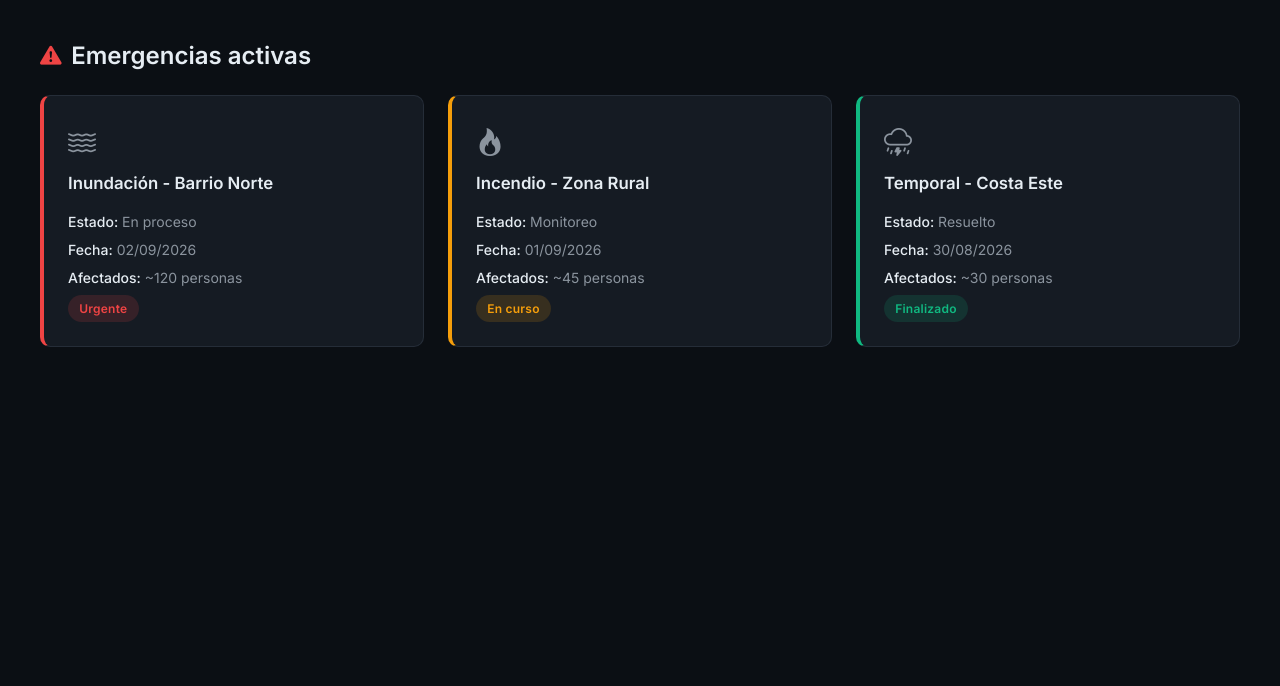
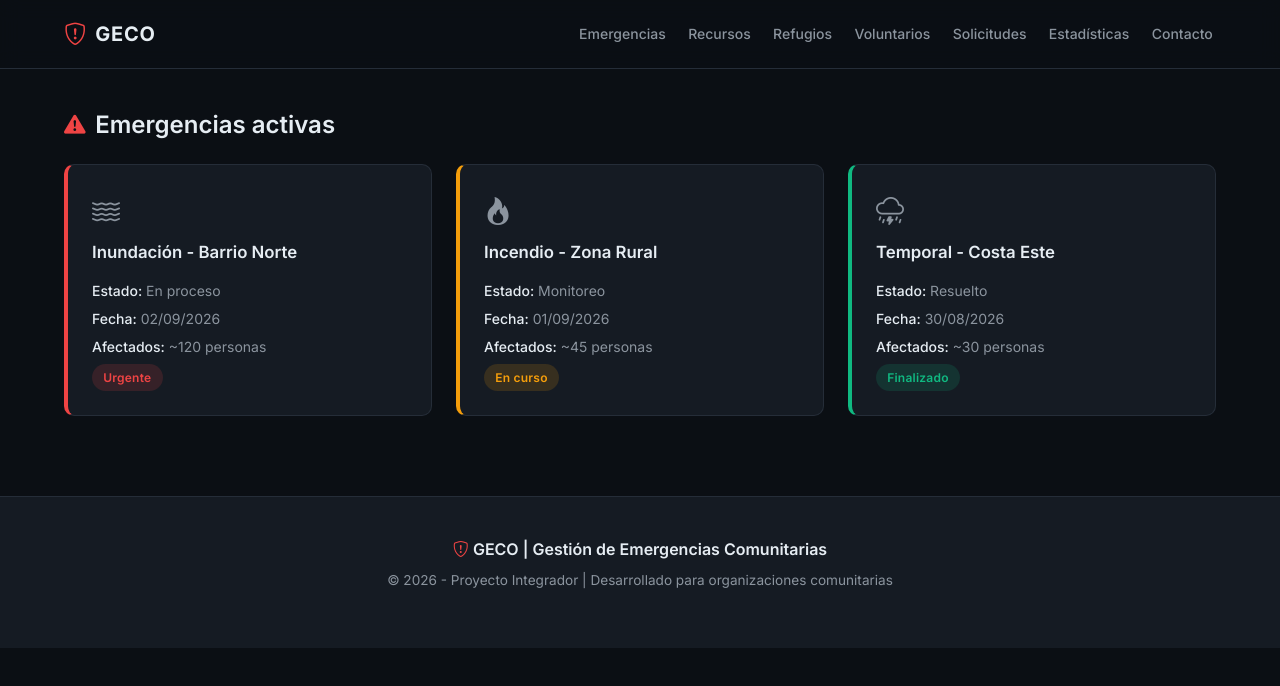
Before and after one commit to conty-111/geco-frontend, a React (Vite) app: page / in a window 1280 px wide. Shown: the top 686 px of the page. Built offline with nearby package versions, Linux system fonts and the light colour scheme.

Commit message:
feat: agrega componentes de layout Navbar y Footer

```diff
--- a/src/App.jsx
+++ b/src/App.jsx
@@ -1,10 +1,15 @@
+import Navbar from "./components/layout/Navbar";
+import Footer from "./components/layout/Footer";
 import Tarjeta from "./components/ui/Tarjeta";
 import TituloSeccion from "./components/ui/TituloSeccion";
 import { emergencias } from "./data/emergencias";
 
 export default function App() {
   return (
-    <main style={{ padding: "2.5rem" }}>
+    <>
+      <Navbar />
+
+      <main style={{ maxWidth: "1200px", margin: "0 auto", padding: "2.5rem 1.5rem" }}>
         <TituloSeccion icono="bi-exclamation-triangle-fill" texto="Emergencias activas" />
 
         <div className="grilla-tarjetas">
@@ -20,5 +25,8 @@ export default function App() {
           ))}
         </div>
       </main>
+
+      <Footer />
+    </>
   );
 }
--- /dev/null
+++ b/src/components/layout/Footer.jsx
@@ -0,0 +1,14 @@
+export default function Footer() {
+  return (
+    <footer className="footer-geco">
+      <div className="footer-contenido">
+        <p className="footer-titulo">
+          <i className="bi bi-shield-exclamation"></i> GECO | Gestión de Emergencias Comunitarias
+        </p>
+        <p className="footer-texto">
+          © 2026 - Proyecto Integrador | Desarrollado para organizaciones comunitarias
+        </p>
+      </div>
+    </footer>
+  );
+}
--- /dev/null
+++ b/src/components/layout/Navbar.jsx
@@ -0,0 +1,32 @@
+const enlaces = [
+  { href: "#emergencias", texto: "Emergencias" },
+  { href: "#recursos", texto: "Recursos" },
+  { href: "#refugios", texto: "Refugios" },
+  { href: "#voluntarios", texto: "Voluntarios" },
+  { href: "#solicitudes", texto: "Solicitudes" },
+  { href: "#estadisticas", texto: "Estadísticas" },
+  { href: "#contacto", texto: "Contacto" },
+];
+
+export default function Navbar() {
+  return (
+    <header className="navbar-geco">
+      <div className="navbar-contenido">
+        <a href="#inicio" className="navbar-logo">
+          <i className="bi bi-shield-exclamation"></i>
+          <span>GECO</span>
+        </a>
+
+        <nav>
+          <ul className="navbar-enlaces">
+            {enlaces.map((enlace) => (
+              <li key={enlace.href}>
+                <a href={enlace.href}>{enlace.texto}</a>
+              </li>
+            ))}
+          </ul>
+        </nav>
+      </div>
+    </header>
+  );
+}
--- a/src/styles/globals.css
+++ b/src/styles/globals.css
@@ -172,3 +172,108 @@ a {
   grid-template-columns: repeat(auto-fit, minmax(260px, 1fr));
   gap: var(--esp-md);
 }
+/* ===== NAVBAR ===== */
+.navbar-geco {
+  position: sticky;
+  top: 0;
+  z-index: 100;
+  background-color: rgba(11, 15, 20, 0.85);
+  backdrop-filter: blur(10px);
+  border-bottom: 1px solid var(--borde);
+}
+
+.navbar-contenido {
+  max-width: 1200px;
+  margin: 0 auto;
+  padding: var(--esp-sm) var(--esp-md);
+  display: flex;
+  align-items: center;
+  justify-content: space-between;
+  gap: var(--esp-md);
+  flex-wrap: wrap;
+}
+
+.navbar-logo {
+  display: flex;
+  align-items: center;
+  gap: 0.5rem;
+  color: var(--texto);
+  text-decoration: none;
+  font-weight: 700;
+  font-size: 1.25rem;
+  letter-spacing: 0.04em;
+}
+
+.navbar-logo .bi {
+  color: var(--alerta);
+  font-size: 1.4rem;
+}
+
+.navbar-enlaces {
+  display: flex;
+  list-style: none;
+  gap: var(--esp-sm);
+  margin: 0;
+  padding: 0;
+  flex-wrap: wrap;
+}
+
+.navbar-enlaces a {
+  color: var(--texto-secundario);
+  text-decoration: none;
+  font-size: 0.875rem;
+  font-weight: 500;
+  padding: 0.4rem 0.2rem;
+  border-bottom: 2px solid transparent;
+  transition: color 0.2s ease, border-color 0.2s ease;
+}
+
+.navbar-enlaces a:hover {
+  color: var(--texto);
+  border-bottom-color: var(--alerta);
+}
+
+/* ===== FOOTER ===== */
+.footer-geco {
+  border-top: 1px solid var(--borde);
+  background-color: var(--superficie);
+  margin-top: var(--esp-lg);
+}
+
+.footer-contenido {
+  max-width: 1200px;
+  margin: 0 auto;
+  padding: var(--esp-lg) var(--esp-md);
+  text-align: center;
+}
+
+.footer-titulo {
+  color: var(--texto);
+  font-weight: 600;
+  margin-bottom: var(--esp-xs);
+}
+
+.footer-titulo .bi {
+  color: var(--alerta);
+}
+
+.footer-texto {
+  color: var(--texto-secundario);
+  font-size: 0.85rem;
+}
+
+/* ===== RESPONSIVE ===== */
+@media (max-width: 768px) {
+  .navbar-contenido {
+    flex-direction: column;
+    align-items: flex-start;
+  }
+
+  .navbar-enlaces {
+    gap: 0.75rem;
+  }
+
+  .navbar-enlaces a {
+    font-size: 0.8rem;
+  }
+}
```
Lines whose indentation alone changed are shown as unchanged.
